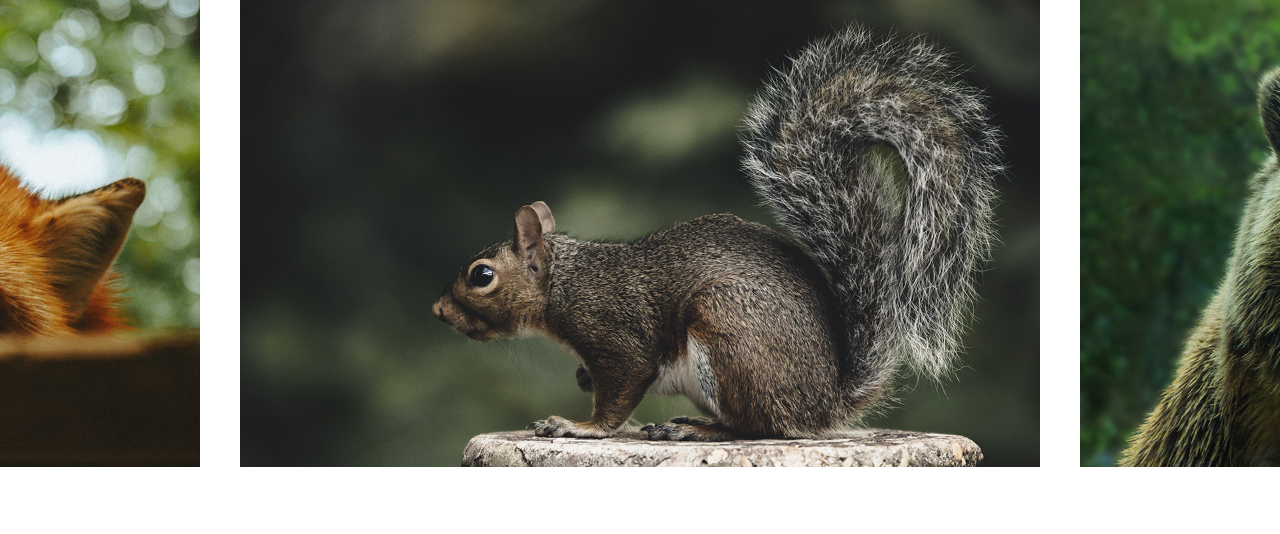
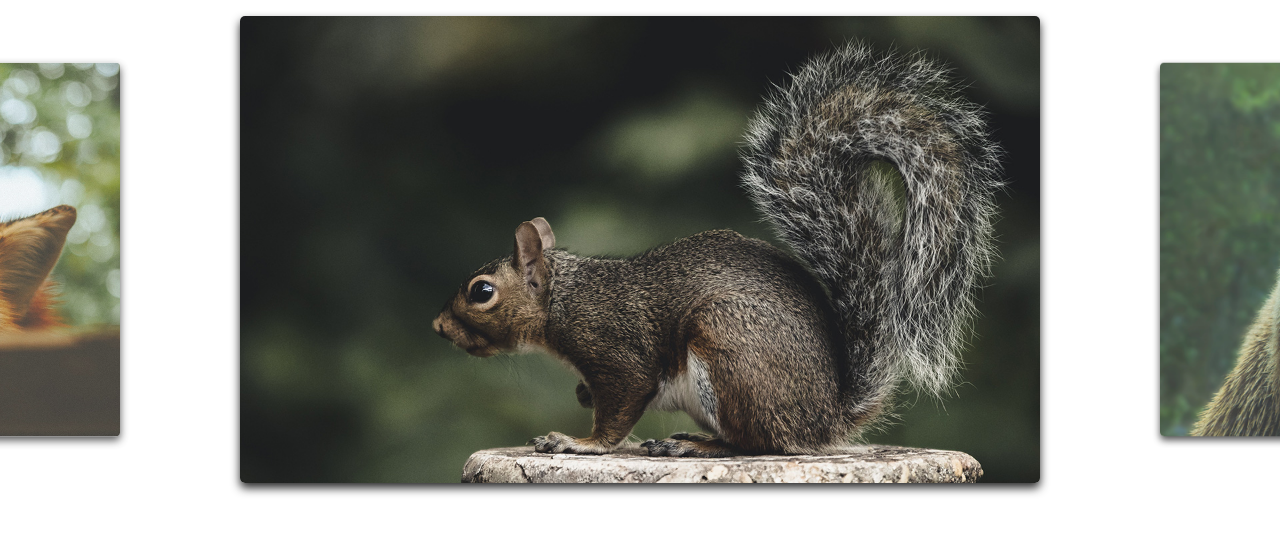
Before and after one commit to thgomesdev/slide, a plain HTML site: page index.html in a window 1280 px wide. Drawn offline with Linux system fonts and the light colour scheme.

Commit message:
ajuste de resize e class active

```diff
--- a/css/style.css
+++ b/css/style.css
@@ -14,15 +14,31 @@ img {
 }
 
 .slide-wrapper {
+  height: 100vh;
+  width: 100vw;
   overflow: hidden;
 }
 
 .slide {
   display: flex;
 }
+.slide:hover {
+  will-change: transform;
+}
 .slide li {
+  border-radius: 5px;
+  overflow: hidden;
+  box-shadow: 0 5px 10px rgba(0, 0, 0, 0.842);
   flex-shrink: 0;
   width: 80vw;
   max-width: 800px;
-  margin: 0 20px;
+  margin: 1rem 20px;
+  opacity: 0.8;
+  transform: scale(0.8);
+  transition: 0.5s;
 }
+
+.slide li.active {
+  opacity: 1;
+  transform: scale(1);
+}
--- a/js/slide.js
+++ b/js/slide.js
@@ -1,8 +1,11 @@
+import debounce from './debounce.js';
+
 export default class Slide {
   constructor(wrapper, slide) {
     this.wrapper = document.querySelector(wrapper);
     this.slide = document.querySelector(slide);
     this.dist = { finalPosition: 0, startX: 0, movement: 0 };
+    this.activeClass = 'active';
   }
 
   transititon(active) {
@@ -66,12 +69,6 @@ export default class Slide {
     this.wrapper.addEventListener('touchend', this.onEnd);
   }
 
-  bindEvents() {
-    this.onStart = this.onStart.bind(this);
-    this.onMove = this.onMove.bind(this);
-    this.onEnd = this.onEnd.bind(this);
-  }
-
   // Slides config
 
   slidePosition(slide) {
@@ -100,6 +97,12 @@ export default class Slide {
     this.moveSlide(activeSlide.position);
     this.slidesIndexNav(index);
     this.dist.finalPosition = activeSlide.position;
+    this.changeActiveClass();
+  }
+
+  changeActiveClass() {
+    this.slideArray.forEach((item) => item.element.classList.remove(this.activeClass));
+    this.slideArray[this.index.active].element.classList.add(this.activeClass);
   }
 
   activePrevSlide() {
@@ -110,9 +113,28 @@ export default class Slide {
     if (this.index.next !== undefined) this.changeSlide(this.index.next);
   }
 
+  onResize() {
+    setTimeout(() => {
+      this.slidesConfig();
+      this.changeSlide(this.index.active);
+    }, 1000);
+  }
+
+  addResizeEvent() {
+    window.addEventListener('resize', this.onResize);
+  }
+
+  bindEvents() {
+    this.onStart = this.onStart.bind(this);
+    this.onMove = this.onMove.bind(this);
+    this.onEnd = this.onEnd.bind(this);
+    this.onResize = debounce(this.onResize.bind(this), 200);
+  }
+
   init() {
     if (this.wrapper && this.slide) {
       this.bindEvents();
+      this.addResizeEvent();
       this.addSlideEvents();
       this.slidesConfig();
     }
```
